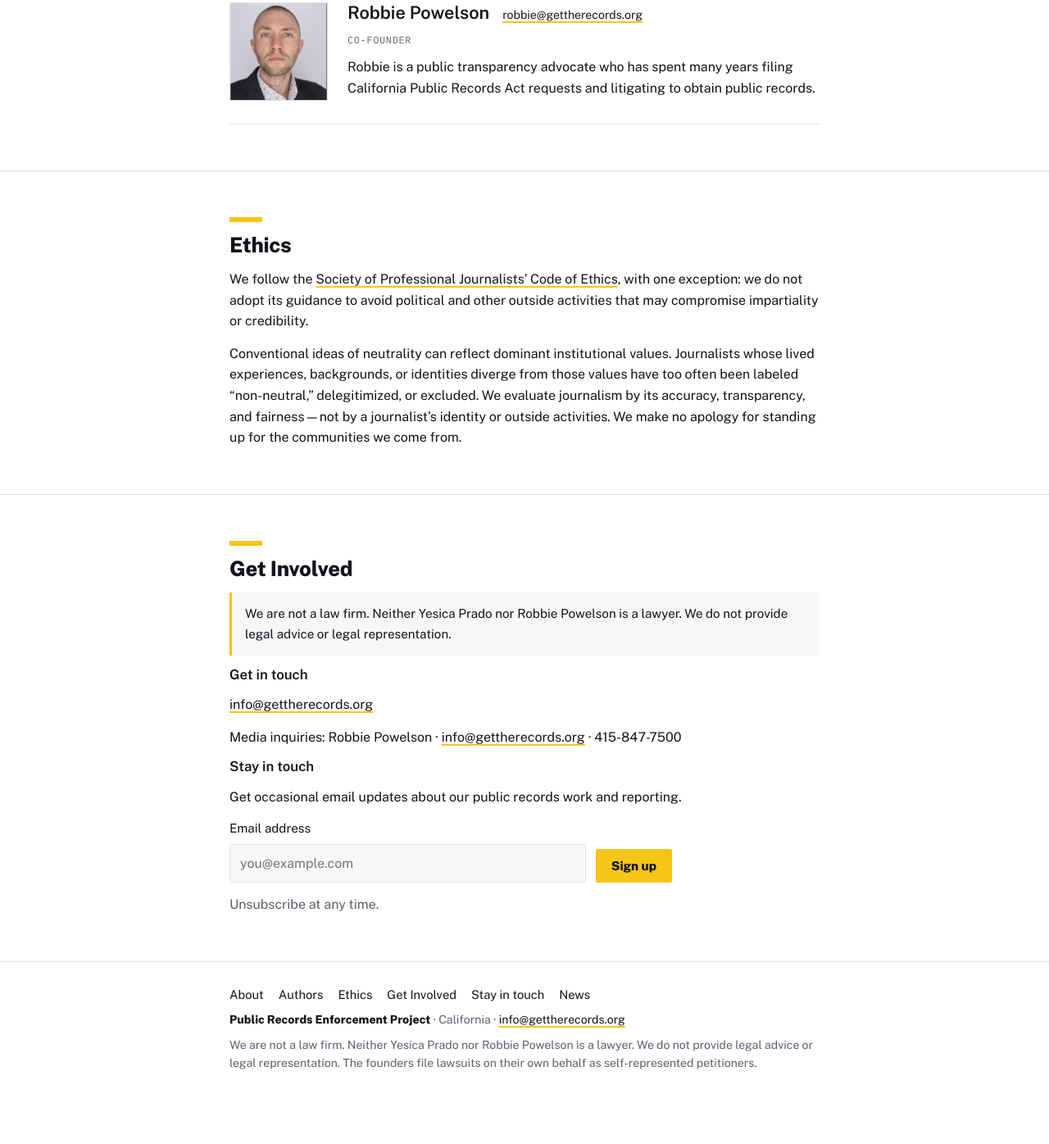
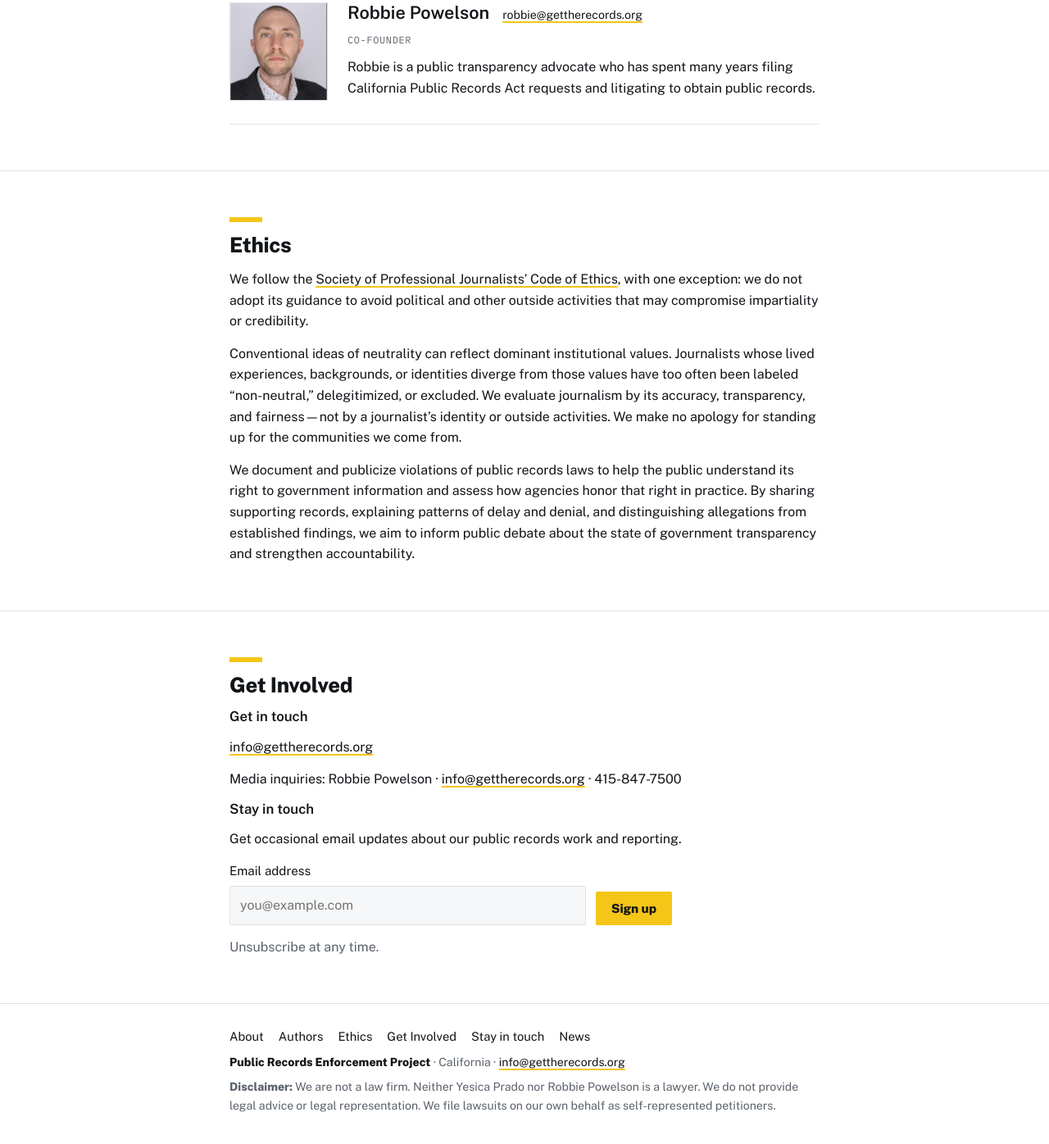
Before and after one commit to robbiepowelson-code/public-records-accessibility-project, a Jekyll site: the page built from index.html, in a window 1280 px wide and 1400 px high, scrolled down 2521 px. Shown: the top 1396 px of the window at 82% size. Built offline with Jekyll 4.4.1, drawn with Linux system fonts in a browser that asks for light colours; before the commit the page ends 3870 px from its top, so only the background shows below that.

Commit message:
Move the not-a-law-firm disclaimer to the footer

```diff
--- a/_layouts/default.html
+++ b/_layouts/default.html
@@ -48,7 +48,7 @@
       {% if donation_on %}<a href="{{ site.data.settings.donation_url | escape }}">Donate</a>{% endif %}
     </nav>
     <p><strong style="color:var(--fg)">{{ site.title }}</strong> · California{% if site.data.settings.contact_email and site.data.settings.contact_email != "" %} · <a href="https://mail.google.com/mail/?view=cm&amp;fs=1&amp;to={{ site.data.settings.contact_email | url_encode }}" target="_blank" rel="noopener noreferrer">{{ site.data.settings.contact_email }}</a>{% endif %}</p>
-    <p>We are not a law firm. Neither Yesica Prado nor Robbie Powelson is a lawyer. We do not provide legal advice or legal representation. The founders file lawsuits on their own behalf as self-represented petitioners.</p>
+    <p><strong>Disclaimer:</strong> We are not a law firm. Neither Yesica Prado nor Robbie Powelson is a lawyer. We do not provide legal advice or legal representation. We file lawsuits on our own behalf as self-represented petitioners.</p>
   </div>
 </footer>
 
--- a/authors.html
+++ b/authors.html
@@ -49,5 +49,6 @@
       <h2>Ethics</h2>
       <p>We follow the <a href="https://www.spj.org/ethicscode.asp">Society of Professional Journalists’ Code of Ethics</a>, with one exception: we do not adopt its guidance to avoid political and other outside activities that may compromise impartiality or credibility.</p>
       <p>Conventional ideas of neutrality can reflect dominant institutional values. Journalists whose lived experiences, backgrounds, or identities diverge from those values have too often been labeled “non-neutral,” delegitimized, or excluded. We evaluate journalism by its accuracy, transparency, and fairness—not by a journalist’s identity or outside activities. We make no apology for standing up for the communities we come from.</p>
+      <p>We document and publicize violations of public records laws to help the public understand its right to government information and assess how agencies honor that right in practice. By sharing supporting records, explaining patterns of delay and denial, and distinguishing allegations from established findings, we aim to inform public debate about the state of government transparency and strengthen accountability.</p>
     </div>
   </section>
--- a/get-involved.html
+++ b/get-involved.html
@@ -29,6 +29,5 @@
     <h2 class="small-h2">Share information</h2>
     <p><a href="{{ '/tips/' | relative_url }}">Send the project a tip</a></p>
     {% endif %}
-    <p>We are not a law firm. Neither Yesica Prado nor Robbie Powelson is a lawyer. We do not provide legal advice or legal representation.</p>
   </div>
 </section>
--- a/index.html
+++ b/index.html
@@ -127,13 +127,13 @@
       <h2>Ethics</h2>
       <p>We follow the <a href="https://www.spj.org/ethicscode.asp">Society of Professional Journalists’ Code of Ethics</a>, with one exception: we do not adopt its guidance to avoid political and other outside activities that may compromise impartiality or credibility.</p>
       <p>Conventional ideas of neutrality can reflect dominant institutional values. Journalists whose lived experiences, backgrounds, or identities diverge from those values have too often been labeled “non-neutral,” delegitimized, or excluded. We evaluate journalism by its accuracy, transparency, and fairness—not by a journalist’s identity or outside activities. We make no apology for standing up for the communities we come from.</p>
+      <p>We document and publicize violations of public records laws to help the public understand its right to government information and assess how agencies honor that right in practice. By sharing supporting records, explaining patterns of delay and denial, and distinguishing allegations from established findings, we aim to inform public debate about the state of government transparency and strengthen accountability.</p>
     </div>
   </section>
 
   <section id="get-involved">
     <div class="wrap stack">
       <h2>Get Involved</h2>
-      <p class="notice">We are not a law firm. Neither Yesica Prado nor Robbie Powelson is a lawyer. We do not provide legal advice or legal representation.</p>
       <h3>Get in touch</h3>
       {% if site.data.settings.contact_email and site.data.settings.contact_email != "" %}
       <p><a href="https://mail.google.com/mail/?view=cm&amp;fs=1&amp;to={{ site.data.settings.contact_email | url_encode }}" target="_blank" rel="noopener noreferrer">{{ site.data.settings.contact_email | escape }}</a></p>
```
